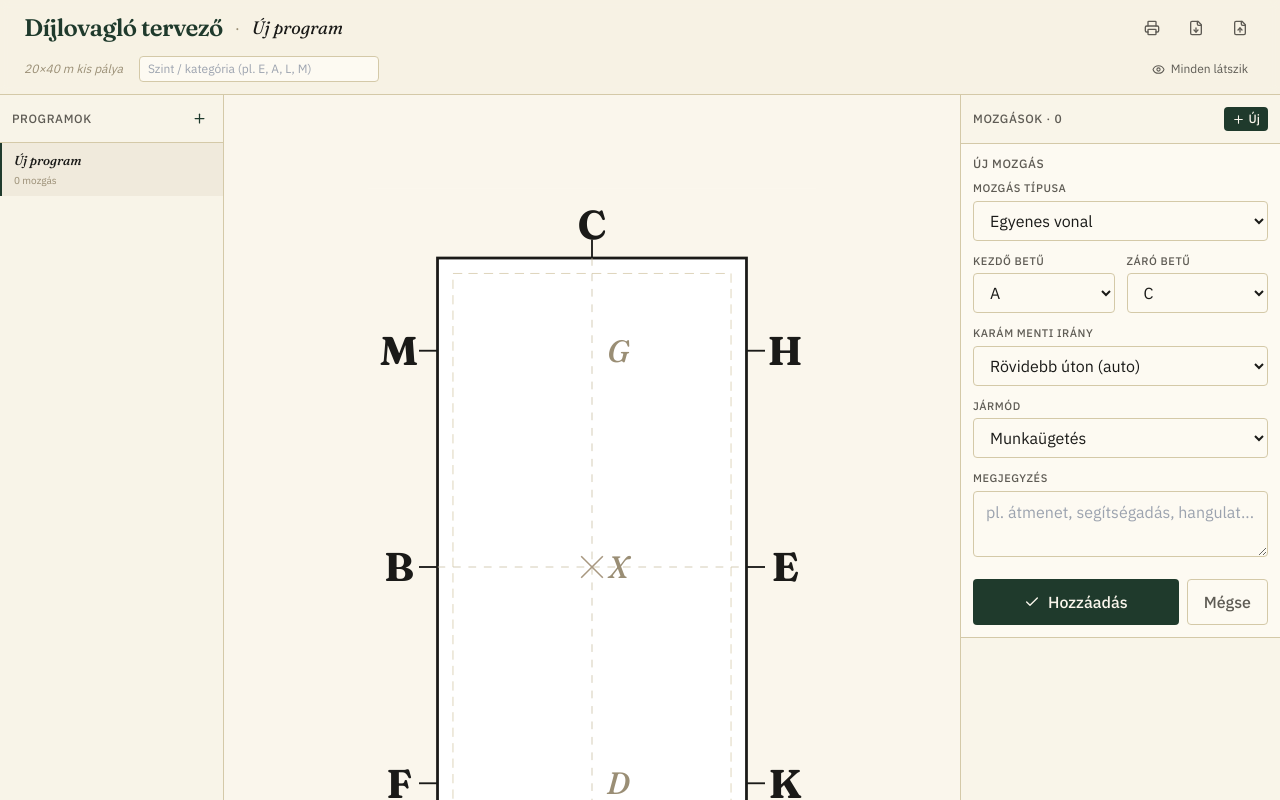
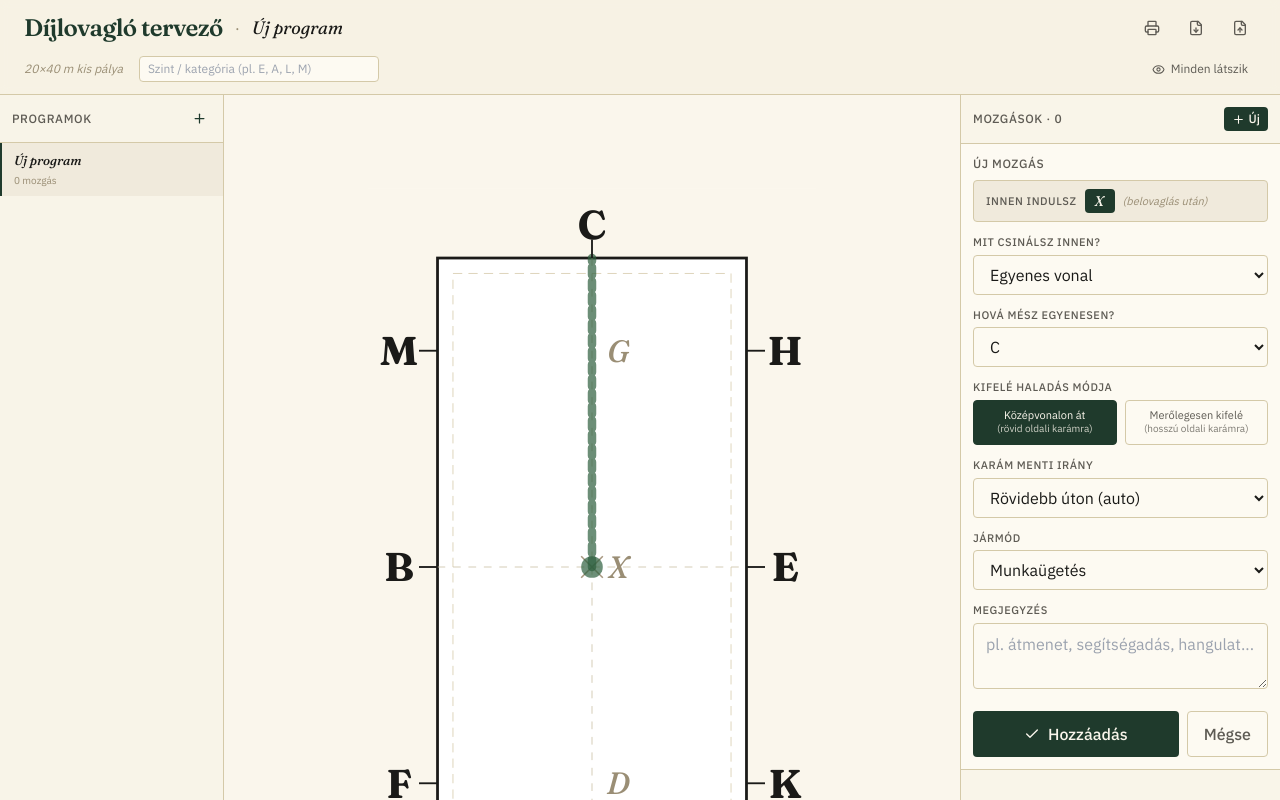
Before and after one commit to zesedar/dijlovas, a React (Vite) app: page / in a window 1280 px wide. Both pictures are taken after a click on the button "Új". Shown: the top 800 px of the page. Built offline with nearby package versions, Linux system fonts and the light colour scheme.

Commit message:
Átalakítva egy ló követésére a folyamat

```diff
--- a/src/App.jsx
+++ b/src/App.jsx
@@ -65,6 +65,75 @@ const DIAGONAL_OPTIONS = [
 ];
 
 const VALID_DIAGONAL_STARTS = ['K', 'F', 'H', 'M'];
+
+// ════════════════════════════════════════════════════════════
+// KONTEXTUS-ÉRZÉKENY LOGIKA – mit lehet csinálni egy adott pontból
+// ════════════════════════════════════════════════════════════
+const START_POSITION = 'X';   // a ló mindig X-ből indul
+
+// Alapértelmezett "tipikus" végpont az adott kezdőpontból
+const DEFAULT_NEXT = {
+  X: 'C',  A: 'C',  C: 'A',
+  K: 'E',  E: 'B',  H: 'C',
+  F: 'B',  B: 'E',  M: 'B',
+  D: 'A',  G: 'C',
+};
+function getDefaultEndFor(pos) {
+  return DEFAULT_NEXT[pos] || 'C';
+}
+
+// Adott pontból elérhető-e az adott mozgástípus?
+function isTypeAvailableFrom(typeId, pos) {
+  switch (typeId) {
+    case 'straight':         return true;
+    case 'centerline':       return pos === 'A' || pos === 'C';
+    case 'half_school':      return pos === 'E' || pos === 'B';
+    case 'small_circle_8':
+    case 'small_circle_10':
+    case 'small_circle_15':
+    case 'large_circle':     return true;
+    case 'diagonal':         return VALID_DIAGONAL_STARTS.includes(pos);
+    case 'half_diagonal':    return VALID_DIAGONAL_STARTS.includes(pos);
+    case 'change_in_circle': return ['A','C','E','B'].includes(pos);
+    default:                 return true;
+  }
+}
+
+// Amikor a típust választjuk, a paraméterek automatikusan beállnak a kezdőpont szerint
+function autoParamsForType(typeId, pos, prev) {
+  const td = MOVEMENT_TYPES.find(t => t.id === typeId);
+  const updates = { type: typeId };
+  switch (td?.mode) {
+    case 'straight':
+      updates.startLetter = pos;
+      // Ha az előző state-ben volt értelmes endLetter (és nem azonos a kezdőponttal), tartsuk meg
+      updates.endLetter = (prev?.endLetter && prev.endLetter !== pos)
+        ? prev.endLetter
+        : getDefaultEndFor(pos);
+      break;
+    case 'half_diagonal':
+      updates.startLetter = pos;
+      updates.endLetter   = pos === 'X' ? 'C' : 'X'; // sarokból X-be megy
+      break;
+    case 'centerline':
+      updates.choice = pos === 'A' ? 'A_C' : 'C_A';
+      break;
+    case 'half_school':
+      updates.choice = pos === 'E' ? 'E_B' : 'B_E';
+      break;
+    case 'diagonal': {
+      const opt = DIAGONAL_OPTIONS.find(d => d.from === pos);
+      updates.choice = opt?.id || 'KXM';
+      break;
+    }
+    case 'circle':
+    case 'change_in_circle':
+      updates.centerLetter = pos;
+      break;
+    default: break;
+  }
+  return updates;
+}
 
 const GAITS = [
   { id: 'halt',             name: 'Megállás',           color: '#5e5b54', dash: false },
@@ -369,7 +438,7 @@ function getMovementMidpoint(m) {
 // ════════════════════════════════════════════════════════════
 // SVG PÁLYA
 // ════════════════════════════════════════════════════════════
-function Arena({ movements, highlightedIdx, showAll }) {
+function Arena({ movements, highlightedIdx, showAll, previewMovement }) {
   const padX = 4.5, padY = 4.5;
   return (
     <svg viewBox={`${-padX} ${-padY} ${20 + padX * 2} ${ARENA_LEN + padY * 2}`} className="w-full h-full" style={{ maxHeight: '100%' }}>
@@ -425,6 +494,26 @@ function Arena({ movements, highlightedIdx, showAll }) {
         );
       })}
 
+      {/* ÉLŐ PREVIEW – a most szerkesztett mozgás szaggatott zöld vonalként */}
+      {previewMovement && (() => {
+        const path = generatePath(previewMovement);
+        if (!path) return null;
+        const start = LETTERS[getMovementStart(previewMovement)];
+        return (
+          <g>
+            <path d={path} fill="none" stroke="#2e5f3e"
+                  strokeWidth={0.55}
+                  strokeOpacity={0.7}
+                  strokeLinecap="round" strokeLinejoin="round"
+                  strokeDasharray="0.5 0.4" />
+            {start && (
+              <circle cx={start.x} cy={start.y} r={0.7}
+                      fill="#2e5f3e" fillOpacity={0.7} />
+            )}
+          </g>
+        );
+      })()}
+
       {Object.entries(LETTERS).map(([letter, pos]) => {
         const onLeft   = pos.x === 0;
         const onRight  = pos.x === 20;
@@ -467,17 +556,58 @@ function Arena({ movements, highlightedIdx, showAll }) {
 // ════════════════════════════════════════════════════════════
 // MOZGÁS-SZERKESZTŐ FORM
 // ════════════════════════════════════════════════════════════
-function MovementForm({ initial, previousEndLetter, onSave, onCancel }) {
+function buildPayloadFromState(state, currentPos, initialId) {
+  const td = MOVEMENT_TYPES.find(t => t.id === state.type);
+  const payload = {
+    id: initialId || Date.now().toString(36) + Math.random().toString(36).slice(2,6),
+    type: state.type,
+    gait: state.gait,
+    notes: state.notes,
+  };
+  if (!td) return payload;
+  switch (td.mode) {
+    case 'straight':
+      payload.startLetter = currentPos;
+      payload.endLetter   = state.endLetter;
+      payload.exitMode    = state.exitMode;
+      payload.variant     = state.variant;
+      break;
+    case 'centerline':
+    case 'half_school':
+    case 'diagonal':
+      payload.choice = state.choice;
+      break;
+    case 'half_diagonal':
+      payload.startLetter = currentPos;
+      payload.endLetter   = state.endLetter;
+      break;
+    case 'circle':
+    case 'change_in_circle':
+      payload.centerLetter = currentPos;
+      break;
+  }
+  return payload;
+}
+
+function MovementForm({ initial, currentPos, onSave, onCancel, onPreview }) {
   const letterKeys = Object.keys(LETTERS);
+
+  // A szerkesztett mozgás kezdőpontja: ha edit módban van, az initial-ből, egyébként a currentPos
+  const effectivePos = initial
+    ? (getMovementStart(initial) || currentPos || START_POSITION)
+    : (currentPos || START_POSITION);
 
   const [state, setState] = useState(() => {
     if (initial) return { ...initial };
+    // Kezdő típus: ha a sarokponton van → szabad választás, default 'straight'
+    const initType = 'straight';
+    const auto = autoParamsForType(initType, effectivePos, null);
     return {
-      type: 'straight',
-      startLetter: previousEndLetter || 'A',
-      endLetter:   'C',
-      centerLetter:'X',
-      choice:      null,
+      type:        initType,
+      startLetter: effectivePos,
+      endLetter:   auto.endLetter || getDefaultEndFor(effectivePos),
+      centerLetter: effectivePos,
+      choice:      auto.choice || null,
       variant:     'auto',
       exitMode:    'centerline',
       gait:        'trot_working',
@@ -486,114 +616,77 @@ function MovementForm({ initial, previousEndLetter, onSave, onCancel }) {
   });
 
   const update = (patch) => setState(s => ({ ...s, ...patch }));
-
   const typeDef = MOVEMENT_TYPES.find(t => t.id === state.type);
 
-  const diagonalDisabled = !initial && (!previousEndLetter || !VALID_DIAGONAL_STARTS.includes(previousEndLetter));
+  // Élő preview: ha a state változik, küldünk egy "ideiglenes mozgást" felfelé
+  useEffect(() => {
+    if (!onPreview) return;
+    const payload = buildPayloadFromState(state, effectivePos, initial?.id || 'preview');
+    onPreview(payload);
+  }, [state, effectivePos]);
+
+  // Form bezáráskor töröljük a preview-t
+  useEffect(() => () => { if (onPreview) onPreview(null); }, []);
 
   function handleSelectType(newType) {
-    const td = MOVEMENT_TYPES.find(t => t.id === newType);
-    const updates = { type: newType };
-    switch (td?.mode) {
-      case 'centerline':
-        if (!CENTERLINE_OPTIONS.find(c => c.id === state.choice)) updates.choice = 'A_C';
-        break;
-      case 'half_school':
-        if (!HALF_SCHOOL_OPTIONS.find(h => h.id === state.choice)) updates.choice = 'E_B';
-        break;
-      case 'diagonal': {
-        const valid = previousEndLetter
-          ? DIAGONAL_OPTIONS.find(d => d.from === previousEndLetter)
-          : null;
-        updates.choice = valid?.id || 'KXM';
-        break;
-      }
-      default: break;
-    }
+    const updates = autoParamsForType(newType, effectivePos, state);
     update(updates);
   }
 
   function handleSave() {
-    const td = MOVEMENT_TYPES.find(t => t.id === state.type);
-    const payload = {
-      id: initial?.id || Date.now().toString(36) + Math.random().toString(36).slice(2,6),
-      type: state.type,
-      gait: state.gait,
-      notes: state.notes,
-    };
-    switch (td.mode) {
-      case 'straight':
-        payload.startLetter = state.startLetter;
-        payload.endLetter   = state.endLetter;
-        payload.exitMode    = state.exitMode;
-        payload.variant     = state.variant;
-        break;
-      case 'centerline':
-      case 'half_school':
-      case 'diagonal':
-        payload.choice = state.choice;
-        break;
-      case 'half_diagonal':
-        payload.startLetter = state.startLetter;
-        payload.endLetter   = state.endLetter;
-        break;
-      case 'circle':
-      case 'change_in_circle':
-        payload.centerLetter = state.centerLetter;
-        break;
-    }
-    onSave(payload);
+    onSave(buildPayloadFromState(state, effectivePos, initial?.id));
   }
 
   const inputClass = "w-full px-3 py-2 bg-paper border border-[#d4c9a8] rounded text-charcoal focus:outline-none focus:border-forest focus:ring-1 focus:ring-forest/30 transition";
   const labelClass = "block text-[11px] font-medium text-[#5e5b54] uppercase tracking-wider mb-1";
 
   const straightInfo = useMemo(() => {
-    if (typeDef.mode !== 'straight') return null;
-    const sInt = isInterior(state.startLetter);
+    if (typeDef?.mode !== 'straight') return null;
+    const sInt = isInterior(effectivePos);
     const eInt = isInterior(state.endLetter);
     return {
       bothInterior: sInt && eInt,
       bothExterior: !sInt && !eInt,
       mixed:        sInt !== eInt,
     };
-  }, [typeDef, state.startLetter, state.endLetter]);
+  }, [typeDef, effectivePos, state.endLetter]);
 
   return (
     <div className="space-y-3">
+      {/* AKTUÁLIS POZÍCIÓ – kiemelt badge */}
+      <div className="flex items-center gap-2 px-3 py-2 bg-[#f0eadc] border border-[#d4c9a8] rounded">
+        <span className="text-[11px] uppercase tracking-wider text-[#5e5b54] font-medium">Innen indulsz</span>
+        <span className="px-2.5 py-0.5 bg-forest text-cream rounded font-display italic font-bold tracking-wider text-sm">
+          {effectivePos}
+        </span>
+        {effectivePos === START_POSITION && !initial && (
+          <span className="text-[11px] text-[#9a8e75] italic">(belovaglás után)</span>
+        )}
+      </div>
+
       <div className="grid grid-cols-2 gap-3">
         <div className="col-span-2">
-          <label className={labelClass}>Mozgás típusa</label>
+          <label className={labelClass}>Mit csinálsz innen?</label>
           <select className={inputClass} value={state.type} onChange={e => handleSelectType(e.target.value)}>
             {MOVEMENT_TYPES.map(t => {
-              const isDisabled = t.id === 'diagonal' && diagonalDisabled;
+              const available = isTypeAvailableFrom(t.id, effectivePos);
               return (
-                <option key={t.id} value={t.id} disabled={isDisabled}>
-                  {t.name}{isDisabled ? '  — sarokponton kell lenni (K/F/H/M)' : ''}
+                <option key={t.id} value={t.id} disabled={!available}>
+                  {t.name}{!available ? '  — innen nem' : ''}
                 </option>
               );
             })}
           </select>
-          {state.type === 'diagonal' && diagonalDisabled && (
-            <div className="mt-1.5 flex items-start gap-1.5 text-[11px] text-[#925a1a]">
-              <AlertCircle size={12} className="mt-0.5 flex-none" />
-              <span>Átlóváltás csak K, F, H vagy M sarokpontból indítható.</span>
-            </div>
-          )}
         </div>
 
         {typeDef.mode === 'straight' && (
           <>
-            <div>
-              <label className={labelClass}>Kezdő betű</label>
-              <select className={inputClass} value={state.startLetter} onChange={e => update({ startLetter: e.target.value })}>
-                {letterKeys.map(k => <option key={k} value={k}>{k}{isInterior(k) ? ' (belső)' : ''}</option>)}
-              </select>
-            </div>
-            <div>
-              <label className={labelClass}>Záró betű</label>
+            <div className="col-span-2">
+              <label className={labelClass}>Hová mész egyenesen?</label>
               <select className={inputClass} value={state.endLetter} onChange={e => update({ endLetter: e.target.value })}>
-                {letterKeys.map(k => <option key={k} value={k}>{k}{isInterior(k) ? ' (belső)' : ''}</option>)}
+                {letterKeys.filter(k => k !== effectivePos).map(k => (
+                  <option key={k} value={k}>{k}{isInterior(k) ? ' (belső)' : ''}</option>
+                ))}
               </select>
             </div>
 
@@ -642,7 +735,7 @@ function MovementForm({ initial, previousEndLetter, onSave, onCancel }) {
 
             {straightInfo?.bothExterior && (
               <div className="col-span-2">
-                <label className={labelClass}>Karám menti irány</label>
+                <label className={labelClass}>Karám menti irány (jobbra / balra)</label>
                 <select className={inputClass} value={state.variant} onChange={e => update({ variant: e.target.value })}>
                   <option value="auto">Rövidebb úton (auto)</option>
                   <option value="alt">Másik (hosszabb) úton</option>
@@ -653,62 +746,40 @@ function MovementForm({ initial, previousEndLetter, onSave, onCancel }) {
         )}
 
         {typeDef.mode === 'centerline' && (
+          <div className="col-span-2 px-2.5 py-2 text-[12px] text-forest italic bg-[#f5f0e0] border border-[#d4c9a8] rounded">
+            <strong className="not-italic font-medium">Automatikus:</strong>{' '}
+            {effectivePos === 'A' ? 'Belovaglás A → C (középvonalon)' : 'Kilovaglás C → A (középvonalon)'}
+          </div>
+        )}
+
+        {typeDef.mode === 'half_school' && (
+          <div className="col-span-2 px-2.5 py-2 text-[12px] text-forest italic bg-[#f5f0e0] border border-[#d4c9a8] rounded">
+            <strong className="not-italic font-medium">Automatikus:</strong>{' '}
+            Félpálya {effectivePos === 'E' ? 'E → B' : 'B → E'}
+          </div>
+        )}
+
+        {typeDef.mode === 'diagonal' && (
+          <div className="col-span-2 px-2.5 py-2 text-[12px] text-forest italic bg-[#f5f0e0] border border-[#d4c9a8] rounded">
+            <strong className="not-italic font-medium">Automatikus átló:</strong>{' '}
+            {DIAGONAL_OPTIONS.find(d => d.id === state.choice)?.label || ''}
+          </div>
+        )}
+
+        {typeDef.mode === 'half_diagonal' && (
           <div className="col-span-2">
-            <label className={labelClass}>Irány</label>
-            <select className={inputClass} value={state.choice || 'A_C'} onChange={e => update({ choice: e.target.value })}>
-              {CENTERLINE_OPTIONS.map(o => <option key={o.id} value={o.id}>{o.label}</option>)}
+            <label className={labelClass}>Félátló végpontja</label>
+            <select className={inputClass} value={state.endLetter} onChange={e => update({ endLetter: e.target.value })}>
+              {letterKeys.filter(k => k !== effectivePos).map(k => (
+                <option key={k} value={k}>{k}</option>
+              ))}
             </select>
           </div>
         )}
 
-        {typeDef.mode === 'half_school' && (
-          <div className="col-span-2">
-            <label className={labelClass}>Irány</label>
-            <select className={inputClass} value={state.choice || 'E_B'} onChange={e => update({ choice: e.target.value })}>
-              {HALF_SCHOOL_OPTIONS.map(o => <option key={o.id} value={o.id}>{o.label}</option>)}
-            </select>
-          </div>
-        )}
-
-        {typeDef.mode === 'diagonal' && (
-          <div className="col-span-2">
-            <label className={labelClass}>Átló</label>
-            <select className={inputClass} value={state.choice || 'KXM'} onChange={e => update({ choice: e.target.value })}>
-              {DIAGONAL_OPTIONS.map(o => {
-                const incompatible = !initial && previousEndLetter && o.from !== previousEndLetter;
-                return (
-                  <option key={o.id} value={o.id} disabled={incompatible}>
-                    {o.label}{incompatible ? '  — nem ettől a ponttól' : ''}
-                  </option>
-                );
-              })}
-            </select>
-          </div>
-        )}
-
-        {typeDef.mode === 'half_diagonal' && (
-          <>
-            <div>
-              <label className={labelClass}>Kezdő betű</label>
-              <select className={inputClass} value={state.startLetter} onChange={e => update({ startLetter: e.target.value })}>
-                {letterKeys.map(k => <option key={k} value={k}>{k}</option>)}
-              </select>
-            </div>
-            <div>
-              <label className={labelClass}>Záró betű</label>
-              <select className={inputClass} value={state.endLetter} onChange={e => update({ endLetter: e.target.value })}>
-                {letterKeys.map(k => <option key={k} value={k}>{k}</option>)}
-              </select>
-            </div>
-          </>
-        )}
-
         {(typeDef.mode === 'circle' || typeDef.mode === 'change_in_circle') && (
-          <div className="col-span-2">
-            <label className={labelClass}>Központ (mely betűnél)</label>
-            <select className={inputClass} value={state.centerLetter} onChange={e => update({ centerLetter: e.target.value })}>
-              {letterKeys.map(k => <option key={k} value={k}>{k}</option>)}
-            </select>
+          <div className="col-span-2 px-2.5 py-2 text-[12px] text-forest italic bg-[#f5f0e0] border border-[#d4c9a8] rounded">
+            <strong className="not-italic font-medium">{typeDef.name}</strong> {effectivePos}-nél
           </div>
         )}
 
@@ -824,6 +895,7 @@ export default function App() {
   const [drawerOpen, setDrawerOpen]         = useState(false);
   const [loaded, setLoaded]                 = useState(false);
   const [savingState, setSavingState]       = useState('idle');
+  const [previewMovement, setPreviewMovement] = useState(null);
   const fileInputRef = useRef(null);
 
   useEffect(() => {
@@ -858,21 +930,25 @@ export default function App() {
   const continuityFlags = useMemo(() => {
     if (!current?.movements) return [];
     return current.movements.map((m, idx) => {
-      if (idx === 0) return true;
-      const prevEnd  = getMovementEnd(current.movements[idx - 1]);
+      const prevEnd = idx === 0 ? START_POSITION : getMovementEnd(current.movements[idx - 1]);
       const currStart = getMovementStart(m);
       return prevEnd === currStart;
     });
   }, [current]);
 
-  const previousEndLetter = useMemo(() => {
-    if (!current) return null;
+  const currentPos = useMemo(() => {
+    if (!current) return START_POSITION;
     const ms = current.movements || [];
     if (editing?.mode === 'edit') {
-      return editing.idx > 0 ? getMovementEnd(ms[editing.idx - 1]) : null;
+      return editing.idx > 0 ? getMovementEnd(ms[editing.idx - 1]) : START_POSITION;
     }
-    return ms.length > 0 ? getMovementEnd(ms[ms.length - 1]) : null;
+    return ms.length > 0 ? getMovementEnd(ms[ms.length - 1]) : START_POSITION;
   }, [current, editing]);
+
+  // Preview törlése amikor bezárul a form
+  useEffect(() => {
+    if (!editing) setPreviewMovement(null);
+  }, [editing]);
 
   function updateCurrent(patch) {
     setPrograms(ps => ps.map(p => p.id === currentId ? { ...p, ...patch, updatedAt: Date.now() } : p));
@@ -1041,7 +1117,7 @@ export default function App() {
 
         <section className="flex-1 flex items-center justify-center p-4 md:p-6 min-h-[400px] print-arena">
           <div className="w-full h-full max-w-md flex items-center justify-center" style={{ aspectRatio: '20/40' }}>
-            <Arena movements={current.movements || []} highlightedIdx={highlightedIdx} showAll={showAll} />
+            <Arena movements={current.movements || []} highlightedIdx={highlightedIdx} showAll={showAll} previewMovement={previewMovement} />
           </div>
         </section>
 
@@ -1059,17 +1135,13 @@ export default function App() {
             <div className="p-3 border-b border-[#d4c9a8] bg-paper">
               <div className="text-xs uppercase tracking-wider text-[#5e5b54] font-medium mb-2">
                 {editing.mode === 'new' ? 'Új mozgás' : `${editing.idx + 1}. mozgás szerkesztése`}
-                {previousEndLetter && (
-                  <span className="ml-2 normal-case font-normal text-[#9a8e75] tracking-normal">
-                    (előző végpont: <strong>{previousEndLetter}</strong>)
-                  </span>
-                )}
               </div>
               <MovementForm
                 initial={editing.mode === 'edit' ? current.movements[editing.idx] : null}
-                previousEndLetter={previousEndLetter}
+                currentPos={currentPos}
                 onSave={m => editing.mode === 'new' ? addMovement(m) : updateMovement(editing.idx, m)}
                 onCancel={() => setEditing(null)}
+                onPreview={setPreviewMovement}
               />
             </div>
           )}
@@ -1108,16 +1180,12 @@ export default function App() {
           </div>
           {editing && (
             <div className="p-3 border-b border-[#d4c9a8] bg-paper">
-              {previousEndLetter && (
-                <div className="text-[11px] text-[#9a8e75] italic mb-2">
-                  (előző végpont: <strong>{previousEndLetter}</strong>)
-                </div>
-              )}
               <MovementForm
                 initial={editing.mode === 'edit' ? current.movements[editing.idx] : null}
-                previousEndLetter={previousEndLetter}
+                currentPos={currentPos}
                 onSave={m => editing.mode === 'new' ? addMovement(m) : updateMovement(editing.idx, m)}
                 onCancel={() => setEditing(null)}
+                onPreview={setPreviewMovement}
               />
             </div>
           )}
```
